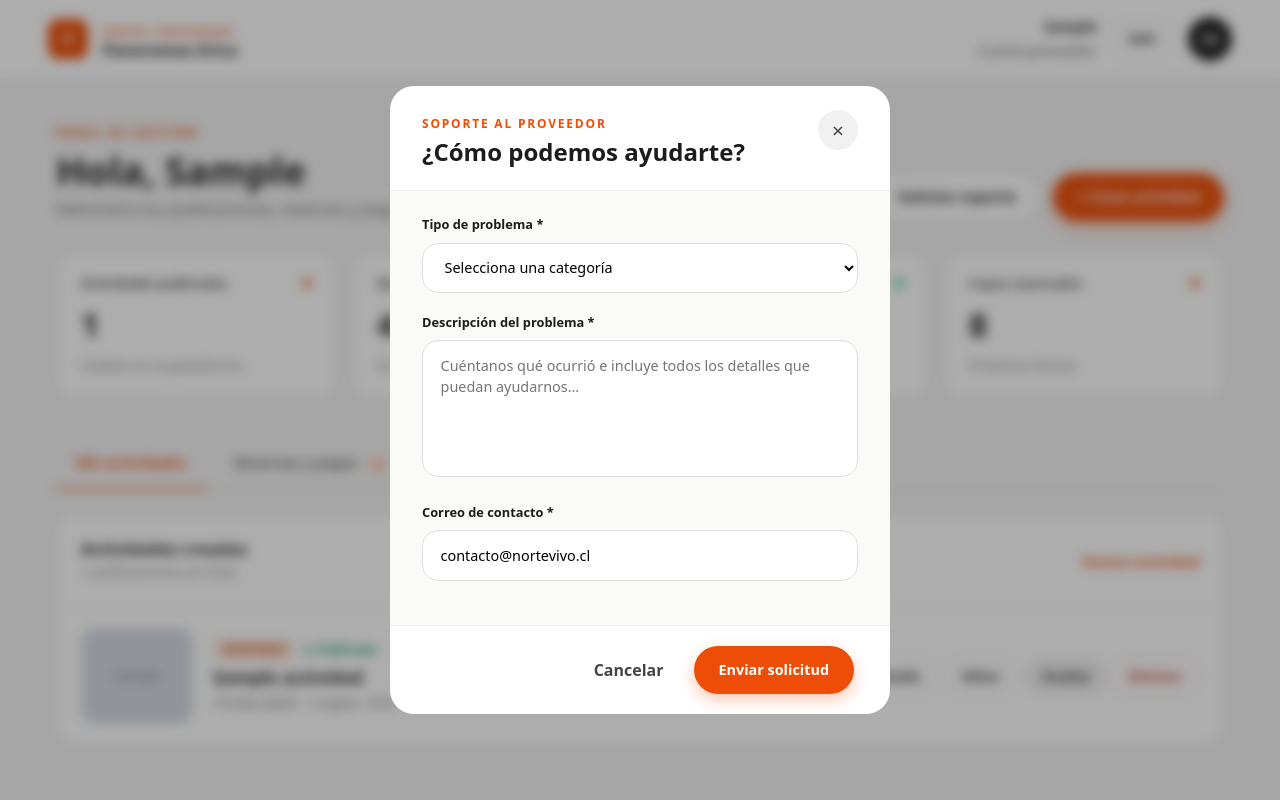
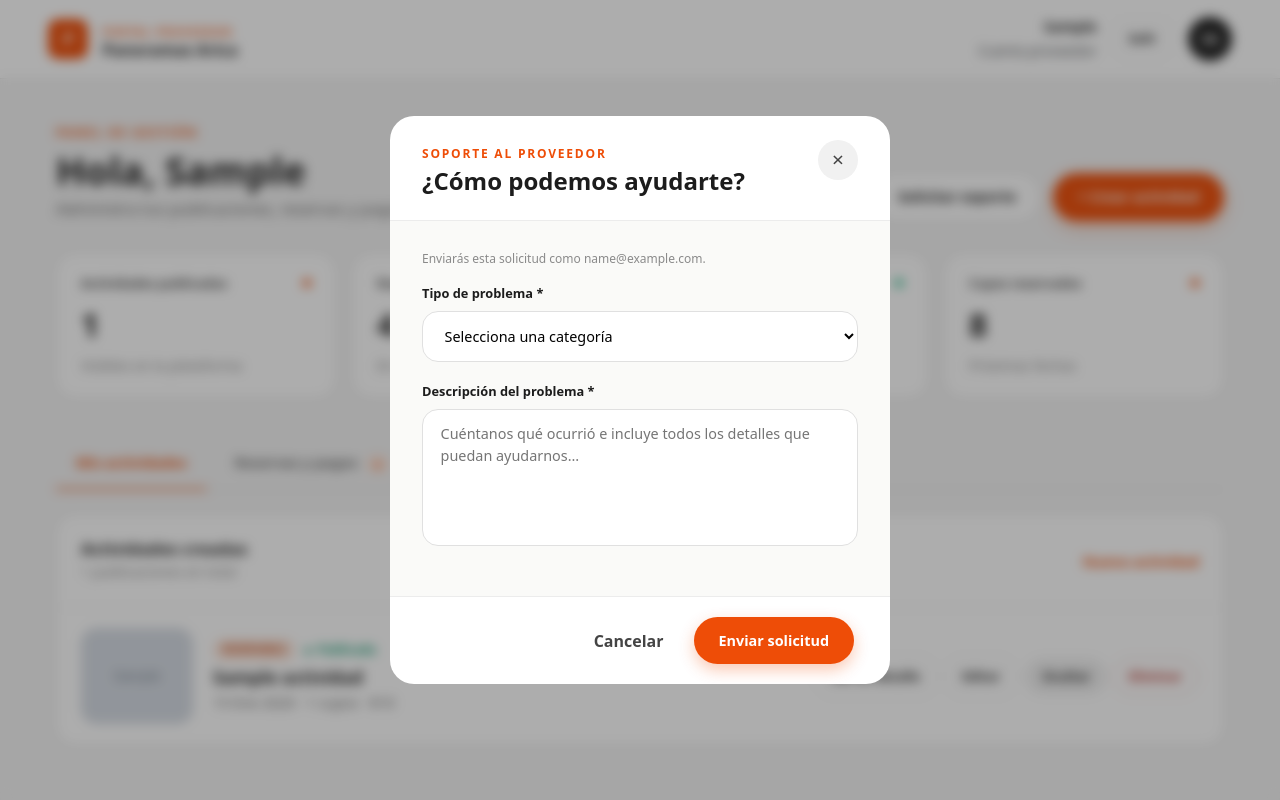
Before and after one commit to NightSS-01/Panoramas_Arica, a Django app: template Panoramas_Arica/actividades/templates/actividades/panel.html in a window 1280 px wide, after a click on "Solicitar soporte". Run offline with Django 5.2, Linux system fonts and the light colour scheme; a user stored in the database is signed in; tables that the repository leaves empty hold one stand-in row (values such as "Sample post"); the template is opened without the code that fills it: values that come from a table or form of the project are taken from there, most other values are stand-ins (such as "Sample title", 1, 10 or a date in 2020); grey boxes marked "Sample" are stand-in pictures; form fields are guessed from the names that the template uses.

Commit message:
feat(actividades): conecta el modal de soporte del panel proveedor al envío de consultas para administrador

```diff
--- a/Panoramas_Arica/actividades/templates/actividades/panel.html
+++ b/Panoramas_Arica/actividades/templates/actividades/panel.html
@@ -286,37 +286,34 @@
           <button type="button" class="modal-actividad__cerrar"
                   data-bs-dismiss="modal" aria-label="Cerrar">&times;</button>
         </div>
+        <form id="form-soporte" method="post" action="{% url 'cuentas:consulta_enviar' %}" class="modal-actividad__form">
+          {% csrf_token %}
+          <input type="hidden" name="next" value="{{ request.get_full_path }}">
 
-        <form id="form-soporte" class="modal-actividad__form">
           <div class="modal-body modal-actividad__cuerpo">
+            <p class="campo__ayuda">Enviarás esta solicitud como {{ request.user.email }}.</p>
+
             <div class="campo">
               <label for="sop-tipo">Tipo de problema *</label>
-              <select id="sop-tipo" class="campo__control">
+              <select id="sop-tipo" name="asunto" class="campo__control" required>
                 <option value="" selected disabled>Selecciona una categoría</option>
-                <option>Problema con una publicación</option>
-                <option>Reservas o asistentes</option>
-                <option>Pagos y transferencias</option>
-                <option>Acceso a mi cuenta</option>
-                <option>Otro problema</option>
+                <option value="publicacion">Problema con una publicación</option>
+                <option value="reservas">Reservas o asistentes</option>
+                <option value="pagos">Pagos y transferencias</option>
+                <option value="cuenta">Acceso a mi cuenta</option>
+                <option value="otro">Otro problema</option>
               </select>
             </div>
 
             <div class="campo">
               <label for="sop-descripcion">Descripción del problema *</label>
-              <textarea id="sop-descripcion" rows="5" class="campo__control"
+              <textarea id="sop-descripcion" name="mensaje" rows="5" class="campo__control" required
                         placeholder="Cuéntanos qué ocurrió e incluye todos los detalles que puedan ayudarnos…"></textarea>
             </div>
-
-            <div class="campo">
-              <label for="sop-correo">Correo de contacto *</label>
-              <input type="email" id="sop-correo" class="campo__control"
-                     value="contacto@nortevivo.cl">
-            </div>
           </div>
-
           <div class="modal-footer modal-actividad__pie">
             <button type="button" class="modal-actividad__cancelar" data-bs-dismiss="modal">Cancelar</button>
-            <button type="button" class="btn-panel btn-panel--acento">Enviar solicitud</button>
+            <button type="submit" class="btn-panel btn-panel--acento">Enviar solicitud</button>
           </div>
         </form>
       </div>
```
